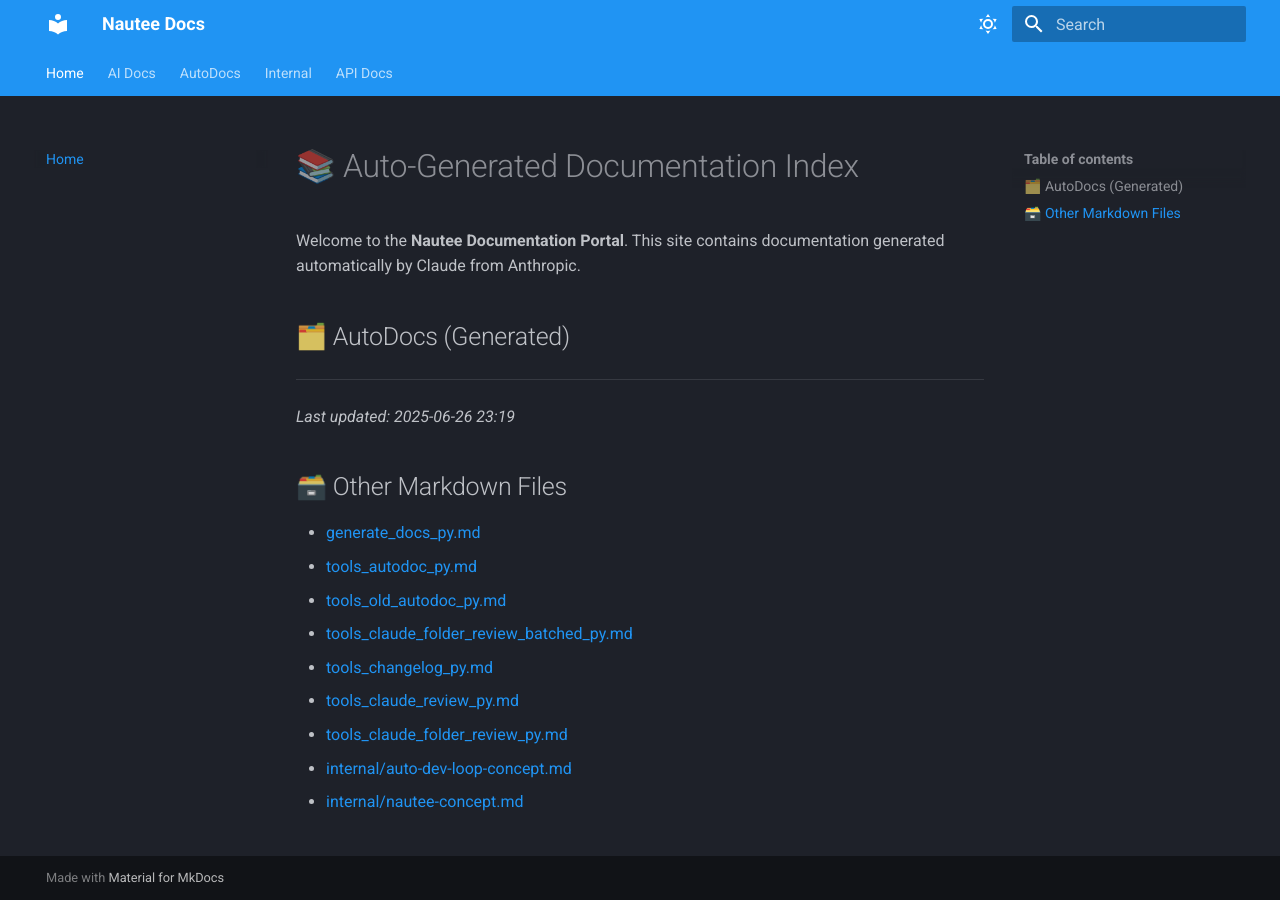
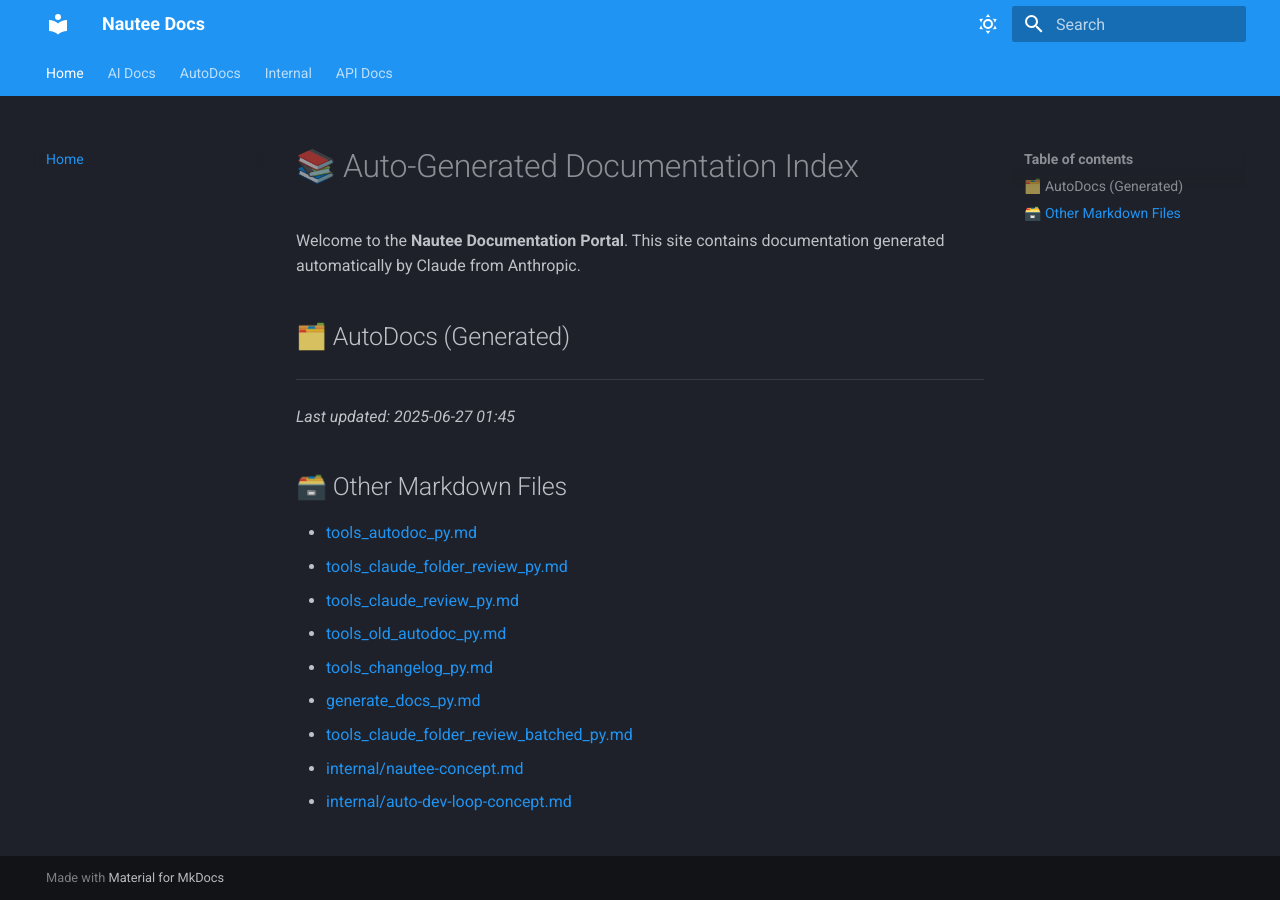
Before and after one commit to 48Nauts-Operator/nautee, an MkDocs documentation site: the page built from docs/index.md, in a window 1280 px wide. Built offline with MkDocs 1.6.1 and Material for MkDocs 9.7.7, drawn with Linux system fonts in a browser that asks for light colours.

```diff
--- a/docs/index.md
+++ b/docs/index.md
@@ -7,16 +7,16 @@ Welcome to the **Nautee Documentation Portal**. This site contains documentation
 
 ---
 
-_Last updated: 2025-06-26 23:19_
+_Last updated: 2025-06-27 01:45_
 
 ## 🗃️ Other Markdown Files
 
+- [tools_autodoc_py.md](tools_autodoc_py.md)
+- [tools_claude_folder_review_py.md](tools_claude_folder_review_py.md)
+- [tools_claude_review_py.md](tools_claude_review_py.md)
+- [tools_old_autodoc_py.md](tools_old_autodoc_py.md)
+- [tools_changelog_py.md](tools_changelog_py.md)
 - [generate_docs_py.md](generate_docs_py.md)
-- [tools_autodoc_py.md](tools_autodoc_py.md)
-- [tools_old_autodoc_py.md](tools_old_autodoc_py.md)
 - [tools_claude_folder_review_batched_py.md](tools_claude_folder_review_batched_py.md)
-- [tools_changelog_py.md](tools_changelog_py.md)
-- [tools_claude_review_py.md](tools_claude_review_py.md)
-- [tools_claude_folder_review_py.md](tools_claude_folder_review_py.md)
+- [internal/nautee-concept.md](internal/nautee-concept.md)
 - [internal/auto-dev-loop-concept.md](internal/auto-dev-loop-concept.md)
-- [internal/nautee-concept.md](internal/nautee-concept.md)
```
